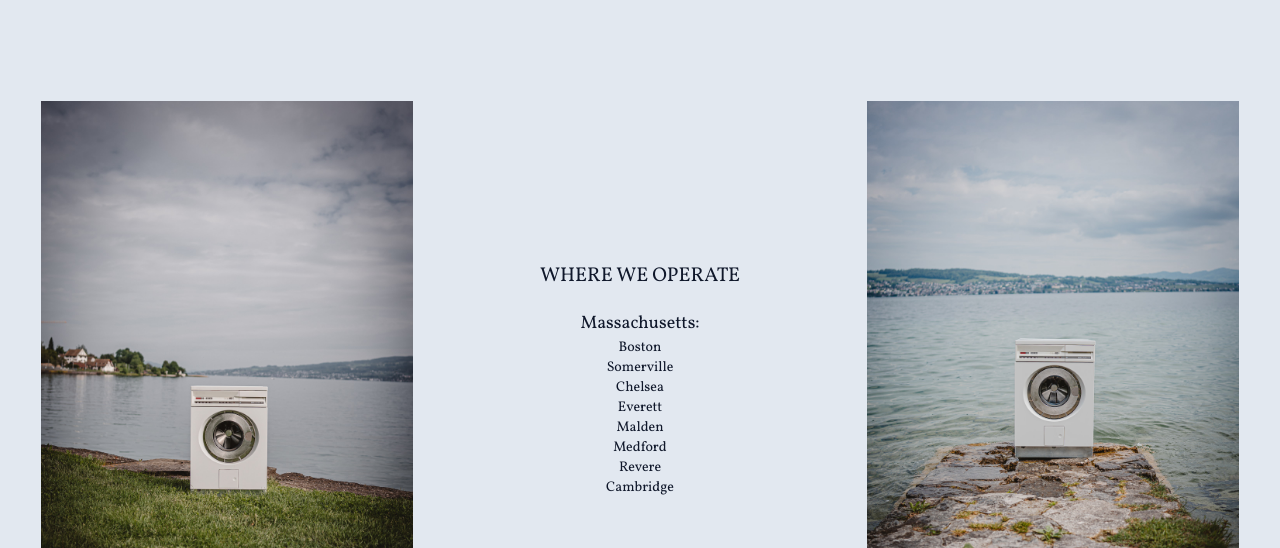
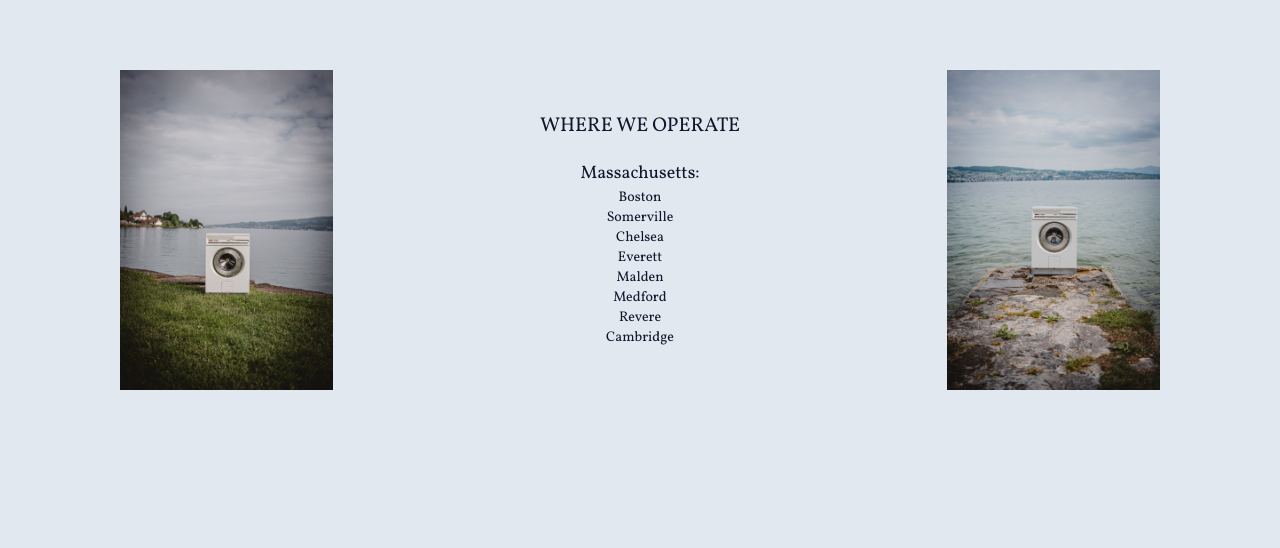
Before and after one commit to maxmay94/spincycle-home-page, a React (Vite) app: page /where_we_operate in a window 1280 px wide. Shown: the part 146-694 px from the top of the page. Built offline with nearby package versions, Linux system fonts and the light colour scheme; a web font is replaced by a local one.

Commit message:
test mobile fix

```diff
--- a/src/Pages/whereWeOperate/WhereWeOperate.jsx
+++ b/src/Pages/whereWeOperate/WhereWeOperate.jsx
@@ -15,9 +15,9 @@ const WhereWeOperate = () => {
 
       <div className="grid sm:grid-cols-3 grid-cols-1 mx-5 text-center place-items-center mb-auto">
 
-        <img className="max-h-[90%] sm:h-[90%] h-2/3 hover:scale-110 transition duration-700" src="../images/machine-on-grass.jpg" alt="machine on grass" />
+        <img className="max-h-80 sm:h-80 h-2/3 hover:scale-110 transition duration-700" src="../images/machine-on-grass.jpg" alt="machine on grass" />
 
-        <div className="font-vollkorn col-span-1">
+        <div className="font-vollkorn">
           <p className="text-xl mb-5">
             WHERE WE OPERATE
           </p>
@@ -36,7 +36,7 @@ const WhereWeOperate = () => {
           </ul>
         </div>
 
-        <img className="max-h-[90%] sm:h-[90%] h-2/3 hover:scale-110 transition duration-700" src="../images/machine-by-ocean.jpg" alt="machine by ocean" />
+        <img className="max-h-80 sm:h-80 h-2/3 hover:scale-110 transition duration-700" src="../images/machine-by-ocean.jpg" alt="machine by ocean" />
       </div>
 
       <Footer />
```
